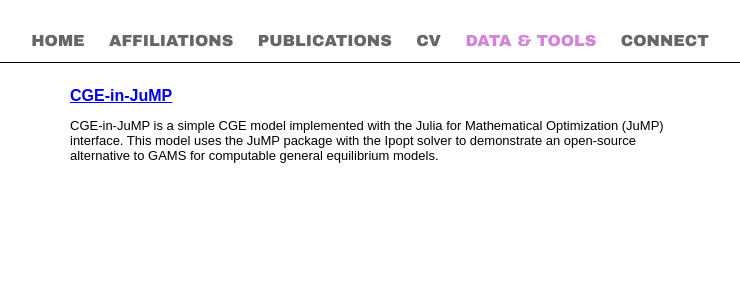
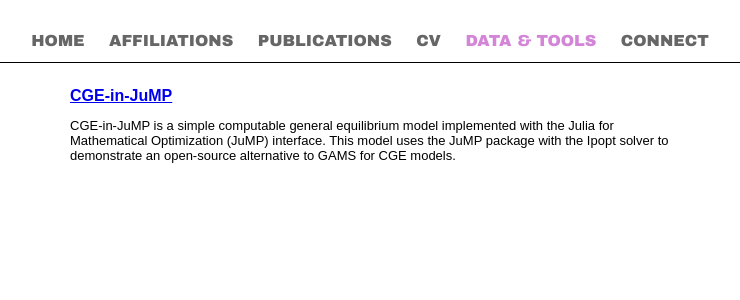
Before and after one commit to ccspringer/ccspringer.github.io, a Jekyll site: the page built from Data/index.html, in a window 1280 px wide. Shown: the top 300 px of the page, without its empty margins (270-1010 px from the left). Built offline with Jekyll 4.4.1, drawn with Linux system fonts in a browser that asks for light colours.

```diff
--- a/Data/index.html
+++ b/Data/index.html
@@ -4,6 +4,6 @@ shortname: Data
 ---
 
 <h2><a href = "https://github.com/ccspringer/CGE-in-JuMP">CGE-in-JuMP</a></h2>
-<p>CGE-in-JuMP is a simple CGE model implemented with the Julia for Mathematical Optimization (JuMP) interface. This model uses the JuMP package with the Ipopt solver to demonstrate an open-source alternative to GAMS for computable general equilibrium models.</p>
+<p>CGE-in-JuMP is a simple computable general equilibrium model implemented with the Julia for Mathematical Optimization (JuMP) interface. This model uses the JuMP package with the Ipopt solver to demonstrate an open-source alternative to GAMS for CGE models.</p>
 <p><br></p>
 <p></p>
```
